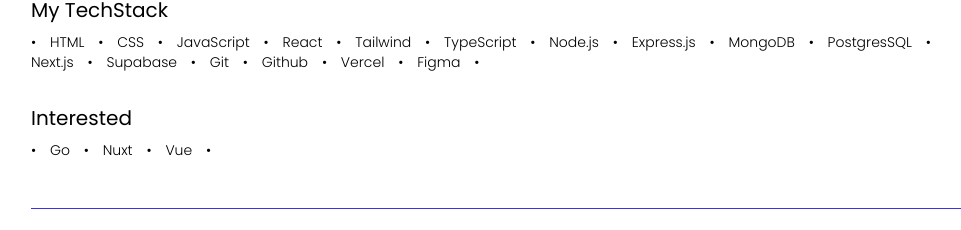
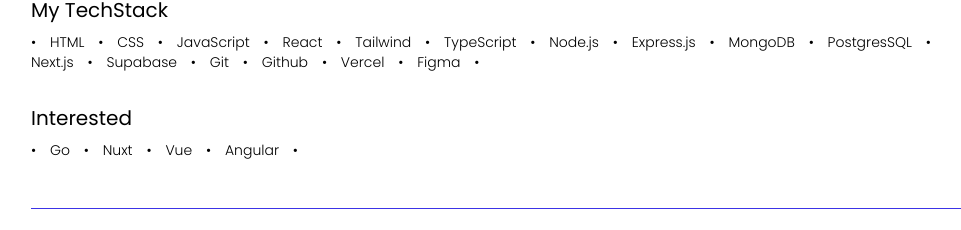
Before and after one commit to PotterWinter/korn-natthanat, a Next.js app: page /about in a window 1280 px wide. Shown: the part 1423-1653 px from the top of the page, without its empty margins (149-1110 px from the left). Built offline with nearby package versions, Linux system fonts and the light colour scheme; a web font is replaced by a local one.

Commit message:
feat: add stack and update resume

```diff
--- a/src/pages/about/index.tsx
+++ b/src/pages/about/index.tsx
@@ -85,7 +85,7 @@ export default function AboutIndex() {
                   <h1 className="font-light text-xs text-gray-500 lg:text-sm lg:text-black lg:max-w-[920px]"
                   style={{ wordSpacing: "10px" }}>
 
-                    • Go • Nuxt • Vue •
+                    • Go • Nuxt • Vue • Angular •
                   </h1>
                 </div>
               </div>
```
Also changed, not shown: 1 other file (tests, documents, lock files or other folders).
